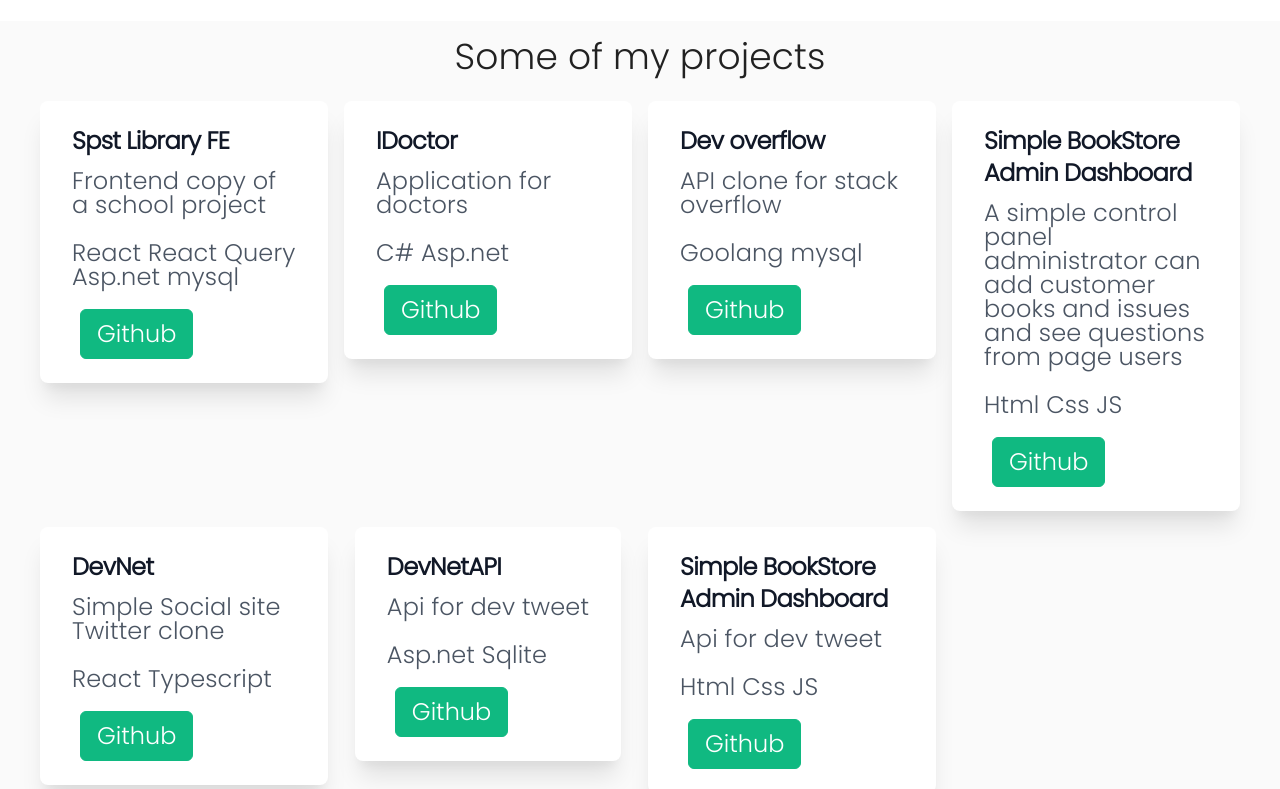
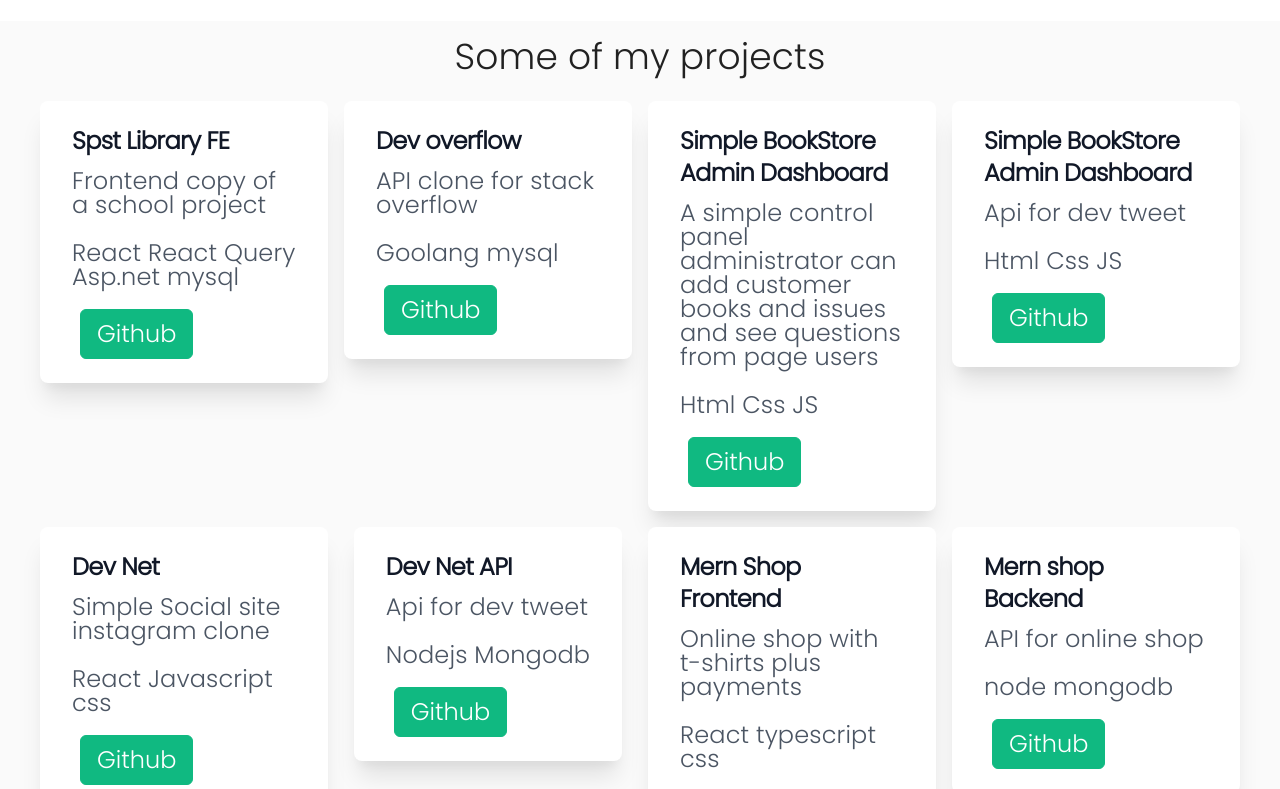
Before and after one commit to peterdinis/Portfolio-Dinis, a React (Create React App) app: page / in a window 1280 px wide. Shown: the part 1840-2629 px from the top of the page. Built offline with nearby package versions, Linux system fonts and the light colour scheme.

Commit message:
Update projects

```diff
--- a/src/components/projects/MyProjects.jsx
+++ b/src/components/projects/MyProjects.jsx
@@ -18,15 +18,6 @@ const MyProjects = () => {
           firstLinkName="Github"
         />
 
-<Project
-          name="IDoctor"
-          description={t("description.doc")}
-          subName="C# Asp.net"
-          link="https://github.com/peterdinis/IDoctor-App"
-          firstLinkName="Github"
-        />
-
-
         <Project
           name="Dev overflow"
           description={t("description.devOverflow")}
@@ -41,21 +32,6 @@ const MyProjects = () => {
           link="https://github.com/peterdinis/Simple-Dashboard"
           firstLinkName="Github"
         />
-        <Project
-          name="DevNet"
-          description={t("description.socialGraphql")}
-          subName="React Typescript "
-          link="https://github.com/peterdinis/React-Graphql-SocialSite"
-          firstLinkName="Github"
-        />
-
-        <Project
-          name="DevNetAPI"
-          description={t("description.socialGraphAPI")}
-          subName="Asp.net Sqlite"
-          link="https://github.com/peterdinis/Dev-Net-API"
-          firstLinkName="Github"
-        />
 
         <Project
           name="Simple BookStore Admin Dashboard"
@@ -64,6 +40,39 @@ const MyProjects = () => {
           link="https://github.com/peterdinis/Simple-Dashboard"
           firstLinkName="Github"
         />
+
+        <Project
+          name="Dev Net"
+          description={t("description.socialGraphql")}
+          subName="React Javascript css"
+          link="https://github.com/peterdinis/Dev-Net-Frontend"
+          firstLinkName="Github"
+        />
+
+        <Project
+          name="Dev Net API"
+          description={t("description.socialGraphAPI")}
+          subName="Nodejs Mongodb"
+          link="https://github.com/peterdinis/Dev-Net-Backend"
+          firstLinkName="Github"
+        />
+
+        <Project
+          name="Mern Shop Frontend"
+          description={t("description.eshop")}
+          subName="React typescript css"
+          link="https://github.com/peterdinis/Mern-Shop-Frontend"
+          firstLinkName="Github"
+        />
+
+
+        <Project
+          name="Mern shop Backend"
+          description={t("description.eshopAPI")}
+          subName="node mongodb"
+          link="https://github.com/peterdinis/Mern-Shop-Backend"
+          firstLinkName="Github"
+        />
       </div>
     </div>
   );
--- a/src/i18n/i18n.js
+++ b/src/i18n/i18n.js
@@ -16,7 +16,9 @@ i18n
         translation: {
           description: {
             socialGraphAPI: "Api for dev tweet",
-            socialGraphql: "Simple Social site Twitter clone",
+            eshop: "Online shop with t-shirts plus payments",
+            eshopAPI: "API for online shop",
+            socialGraphql: "Simple Social site instagram clone",
             devOverflow: "API clone for stack overflow",
             doc: "Application for doctors",
             aboutMe: "A few sentences about me",
@@ -59,7 +61,7 @@ i18n
         translation: {
           description: {
             socialGraphAPI: "API k sociálnej siete",
-            socialGraphql: "Jednoduchá socialná sieť podobná twitteru",
+            socialGraphql: "Jednoduchá socialná sieť podobná instagramu",
             devOverflow: "Kopia Stack overflow",
             doc: "Applikácia pre doktorov",
             insta: "Kópia Instagramu",
```
